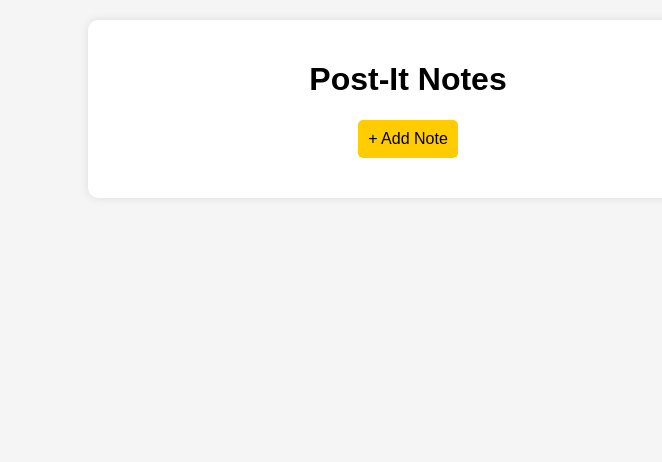
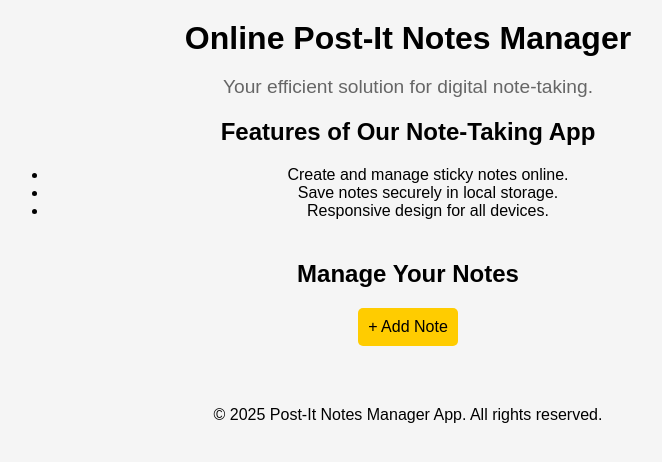
Before and after one commit to gauravsharrma/post-it-notes, a plain HTML site: page index.html in a window 1280 px wide. Shown: the whole page, without its empty margins (232-894 px from the left). Drawn offline with Linux system fonts and the light colour scheme.

Commit message:
finally added keywords and content to build traff

```diff
--- a/index.html
+++ b/index.html
@@ -3,25 +3,37 @@
 <head>
     <meta charset="UTF-8">
     <meta name="viewport" content="width=device-width, initial-scale=1.0">
-    <title>Post-It Notes Manager</title>
+    <title>Online Post-It Notes Manager App | Efficient Note-Taking Tool</title>
+    <meta name="description" content="Manage your notes efficiently with our online Post-It Notes Manager App. Add, edit, and delete sticky notes seamlessly.">
     <link rel="stylesheet" href="styles.css">
-    <!-- Google tag (gtag.js) -->
-    <script async src="https://www.googletagmanager.com/gtag/js?id=G-TRLTNR4WGV"></script>
-    <script>
-      window.dataLayer = window.dataLayer || [];
-      function gtag(){dataLayer.push(arguments);}
-      gtag('js', new Date());
-
-      gtag('config', 'G-TRLTNR4WGV');
-    </script>
 </head>
 <body>
 
-    <div class="app">
-        <h1>Post-It Notes</h1>
-        <button id="addNote">+ Add Note</button>
-        <div id="notesContainer"></div>
-    </div>
+    <header>
+        <h1>Online Post-It Notes Manager</h1>
+        <p>Your efficient solution for digital note-taking.</p>
+    </header>
+
+    <main>
+        <section>
+            <h2>Features of Our Note-Taking App</h2>
+            <ul>
+                <li>Create and manage sticky notes online.</li>
+                <li>Save notes securely in local storage.</li>
+                <li>Responsive design for all devices.</li>
+            </ul>
+        </section>
+
+        <section>
+            <h2>Manage Your Notes</h2>
+            <button id="addNote">+ Add Note</button>
+            <div id="notesContainer"></div>
+        </section>
+    </main>
+
+    <footer>
+        <p>&copy; 2025 Post-It Notes Manager App. All rights reserved.</p>
+    </footer>
 
     <script src="script.js"></script>
 </body>
--- a/styles.css
+++ b/styles.css
@@ -6,13 +6,27 @@ body {
     padding: 20px;
 }
 
-.app {
-    max-width: 600px;
+header {
+    margin-bottom: 20px;
+}
+
+header h1 {
+    font-size: 2em;
+    margin: 0;
+}
+
+header p {
+    font-size: 1.2em;
+    color: #666;
+}
+
+main {
+    max-width: 800px;
     margin: auto;
-    background: white;
-    padding: 20px;
-    box-shadow: 0px 0px 10px rgba(0, 0, 0, 0.1);
-    border-radius: 10px;
+}
+
+section {
+    margin-bottom: 40px;
 }
 
 #addNote {
@@ -29,6 +43,7 @@ body {
     flex-wrap: wrap;
     gap: 10px;
     margin-top: 20px;
+    justify-content: center;
 }
 
 .note {
```
